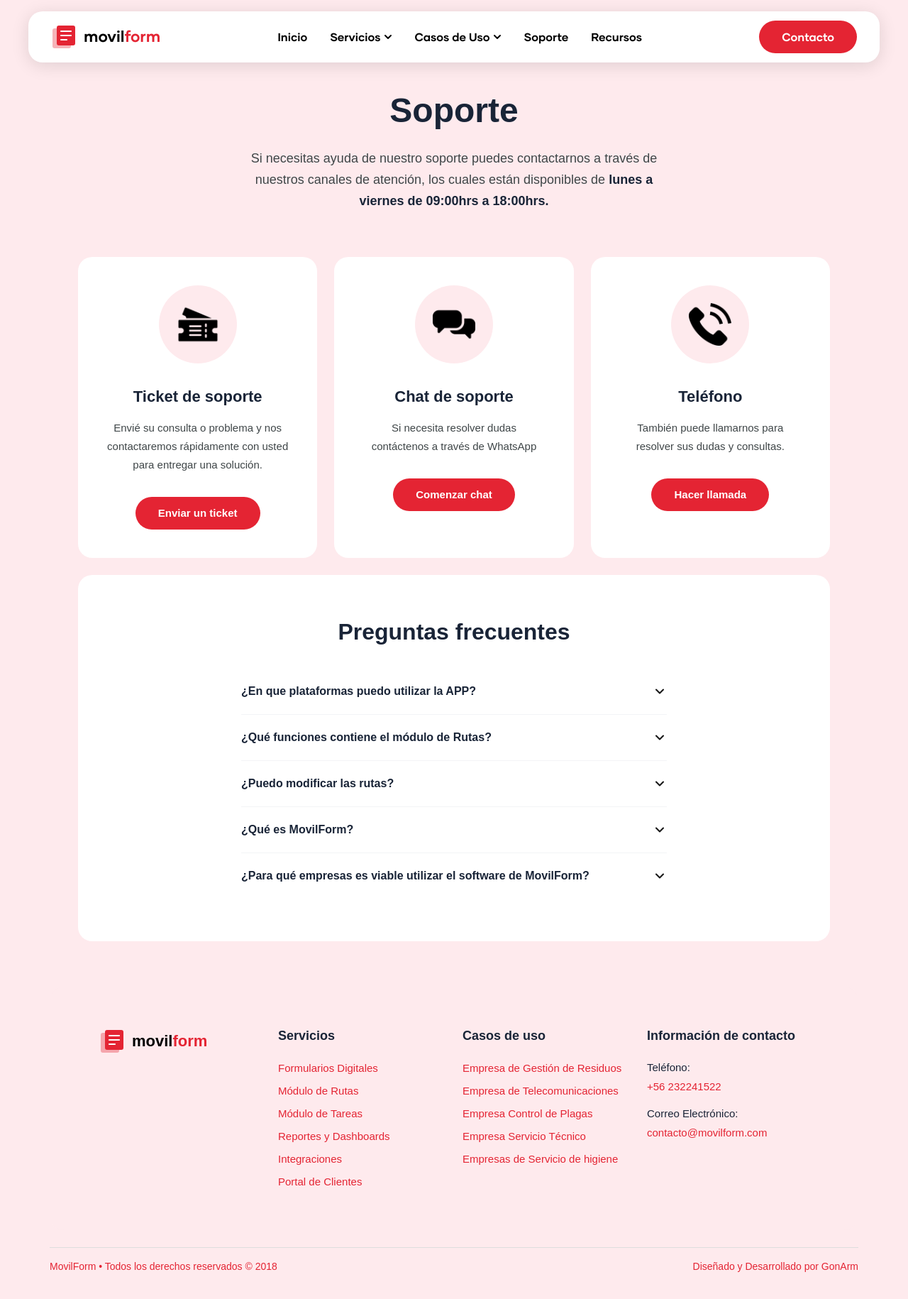
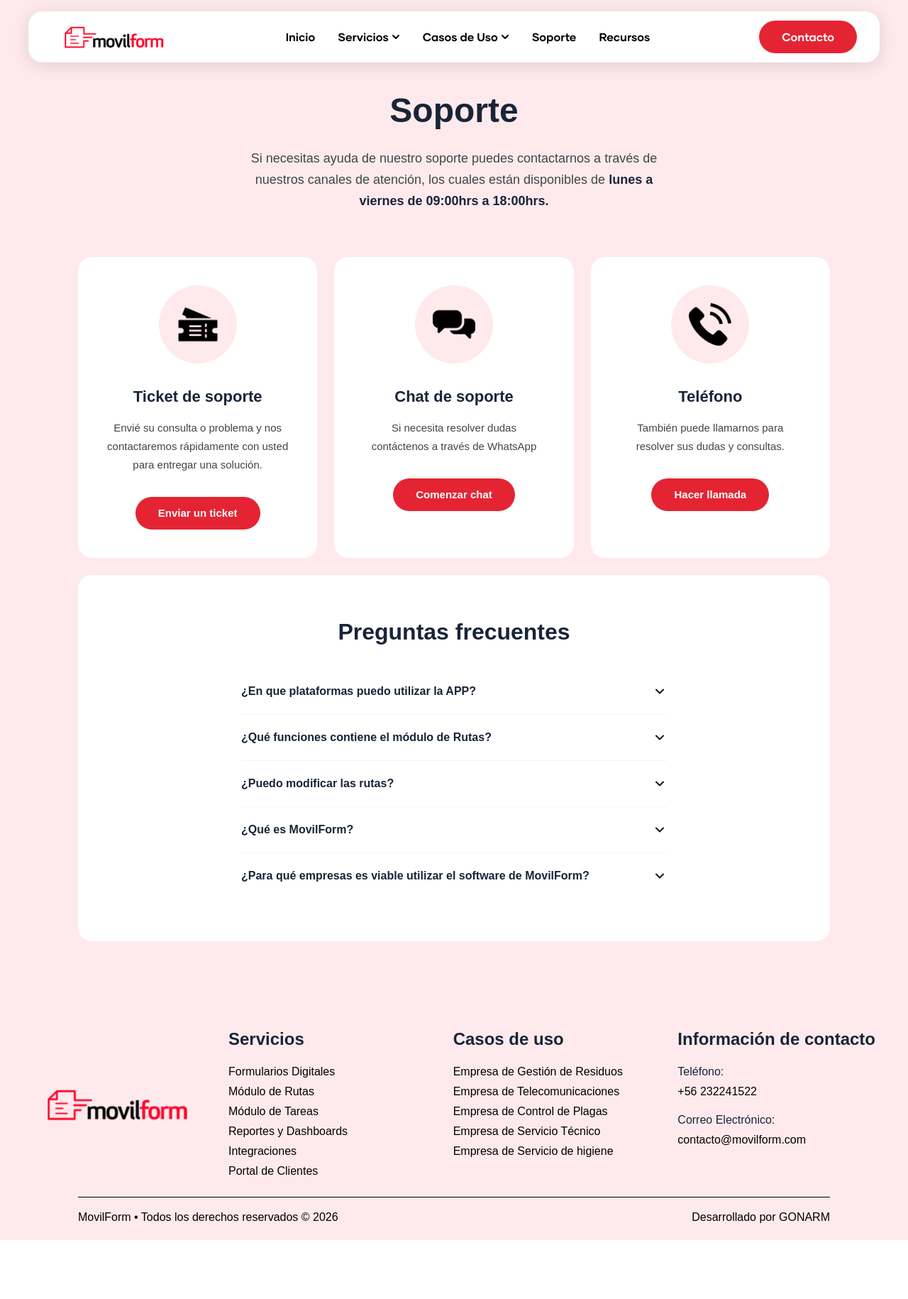
Before and after one commit to JeanGeros/movilform-gonarm, a Next.js app: page /soporte in a window 1280 px wide. Shown: the top 1830 px of the page at 71% size. After the commit the page ends 1747 px from the top, so only its background shows below. Built offline with nearby package versions, Linux system fonts and the light colour scheme; a web font is replaced by a local one.

Commit message:
feat: replace SVG icons with Font Awesome, add hover effects, update logo in navbar and footer

```diff
--- a/app/components/Footer.tsx
+++ b/app/components/Footer.tsx
@@ -1,14 +1,5 @@
-function LogoIcon() {
-  return (
-    <svg width="38" height="34" viewBox="0 0 38 34" fill="none" xmlns="http://www.w3.org/2000/svg">
-      <rect x="2" y="5" width="26" height="28" rx="3" fill="#e42433" opacity="0.35" />
-      <rect x="8" y="1" width="26" height="28" rx="3" fill="#e42433" />
-      <line x1="14" y1="9"  x2="28" y2="9"  stroke="white" strokeWidth="2.2" strokeLinecap="round" />
-      <line x1="14" y1="15" x2="28" y2="15" stroke="white" strokeWidth="2.2" strokeLinecap="round" />
-      <line x1="14" y1="21" x2="22" y2="21" stroke="white" strokeWidth="2.2" strokeLinecap="round" />
-    </svg>
-  );
-}
+import Image from "next/image";
+import Link from "next/link";
 
 const SERVICIOS = [
   { label: "Formularios Digitales",  href: "/servicios/formularios-digitales" },
@@ -22,40 +13,36 @@
 const CASOS_DE_USO = [
   "Empresa de Gestión de Residuos",
   "Empresa de Telecomunicaciones",
-  "Empresa Control de Plagas",
-  "Empresa Servicio Técnico",
-  "Empresas de Servicio de higiene",
+  "Empresa de Control de Plagas",
+  "Empresa de Servicio Técnico",
+  "Empresa de Servicio de higiene",
 ];
 
 export default function Footer() {
   return (
-    <footer className="pb-10">
+    <footer className="">
       {/* Card */}
-      <div className="mx-[70px] bg-[#feeaed] rounded-[20px] px-[70px] py-14">
-        <div className="grid grid-cols-[220px_1fr_1fr_1fr] gap-8">
+      <div className="max-w-[1440px] mx-auto bg-[#feeaed] rounded-[20px] px-[40px] pt-14 pb-5">
+        <div className="grid grid-cols-[250px_1fr_1fr_1fr] gap-8">
 
           {/* Logo */}
-          <div className="flex items-start pt-1">
-            <a href="/" className="flex items-center gap-2">
-              <LogoIcon />
-              <span className="font-satoshi text-[22px] leading-none">
-                <span className="font-black text-black">movil</span>
-                <span className="font-black text-[#e42433]">form</span>
-              </span>
-            </a>
+          <div className="flex items-center pt-1">
+            <Link href="/">
+              <Image src="/cropped-movilform-logo-sticky-1-1.png" alt="MovilForm" width={300} height={140} className="h-[150px] w-[400px] object-contain" />
+            </Link>
           </div>
 
           {/* Servicios */}
           <div>
-            <h4 className="font-satoshi text-[18px] font-bold text-[#192437] mb-5">
+            <h4 className="font-satoshi text-[24px] font-bold text-[#192437] mb-4">
               Servicios
             </h4>
-            <ul className="space-y-2">
+            <ul className="space-y-1">
               {SERVICIOS.map((item) => (
                 <li key={item.label}>
                   <a
                     href={item.href}
-                    className="font-satoshi text-[15px] text-[#e42433] hover:underline"
+                    className="font-satoshi text-[16px] text-black hover:underline"
                   >
                     {item.label}
                   </a>
@@ -66,15 +53,15 @@
 
           {/* Casos de uso */}
           <div>
-            <h4 className="font-satoshi text-[18px] font-bold text-[#192437] mb-5">
+            <h4 className="font-satoshi text-[24px] font-bold text-[#192437] mb-4">
               Casos de uso
             </h4>
-            <ul className="space-y-2">
+            <ul className="space-y-1">
               {CASOS_DE_USO.map((item) => (
                 <li key={item}>
                   <a
                     href="#"
-                    className="font-satoshi text-[15px] text-[#e42433] hover:underline"
+                    className="font-satoshi text-[16px] text-black hover:underline"
                   >
                     {item}
                   </a>
@@ -85,34 +72,33 @@
 
           {/* Contacto */}
           <div>
-            <h4 className="font-satoshi text-[18px] font-bold text-[#192437] mb-5">
+            <h4 className="font-satoshi text-[24px] font-bold text-[#192437] mb-4">
               Información de contacto
             </h4>
-            <p className="font-satoshi text-[15px] text-[#192437]">Teléfono:</p>
-            <p className="font-satoshi text-[15px] text-[#e42433] mt-1">+56 232241522</p>
-            <p className="font-satoshi text-[15px] text-[#192437] mt-4">Correo Electrónico:</p>
+            <p className="font-satoshi text-[16px] text-[#192437]">Teléfono:</p>
+            <p className="font-satoshi text-[16px] text-black mt-1">+56 232241522</p>
+            <p className="font-satoshi text-[16px] text-[#192437] mt-4">Correo Electrónico:</p>
             <a
               href="mailto:contacto@movilform.com"
-              className="font-satoshi text-[15px] text-[#e42433] mt-1 block hover:underline"
+              className="font-satoshi text-[16px] text-black mt-1 block hover:underline"
             >
               contacto@movilform.com
             </a>
           </div>
 
         </div>
-      </div>
-
-      {/* Divider */}
-      <div className="mx-[70px] mt-6 border-t border-[#ddd]" />
+          {/* Divider */}
+      <div className="mx-[70px] mt-6 border-t border-[black]" />
 
       {/* Bottom bar */}
       <div className="mx-[70px] mt-4 flex items-center justify-between">
-        <p className="font-satoshi text-[14px] text-[#e42433]">
-          MovilForm • Todos los derechos reservados © 2018
+        <p className="font-satoshi text-[16px] text-black">
+          MovilForm • Todos los derechos reservados © 2026
         </p>
-        <p className="font-satoshi text-[14px] text-[#e42433]">
-          Diseñado y Desarrollado por GonArm
+        <p className="font-satoshi text-[16px] text-black">
+          Desarrollado por GONARM
         </p>
+      </div>
       </div>
     </footer>
   );
--- a/app/components/Navbar.tsx
+++ b/app/components/Navbar.tsx
@@ -1,5 +1,6 @@
 "use client";
 
+import Image from "next/image";
 import { useEffect, useRef, useState } from "react";
 
 const SERVICIOS = [
@@ -19,18 +20,6 @@
   { label: "Empresas de Servicio de Higiene",          href: "/casos-de-uso/empresa-de-servicio-de-higiene" },
   { label: "Empresas de Servicio Técnico",             href: "/casos-de-uso/empresa-de-servicio-tecnico" },
 ];
-
-function LogoIcon() {
-  return (
-    <svg width="38" height="34" viewBox="0 0 38 34" fill="none" xmlns="http://www.w3.org/2000/svg">
-      <rect x="2" y="5" width="26" height="28" rx="3" fill="#e42433" opacity="0.35" />
-      <rect x="8" y="1" width="26" height="28" rx="3" fill="#e42433" />
-      <line x1="14" y1="9"  x2="28" y2="9"  stroke="white" strokeWidth="2.2" strokeLinecap="round" />
-      <line x1="14" y1="15" x2="28" y2="15" stroke="white" strokeWidth="2.2" strokeLinecap="round" />
-      <line x1="14" y1="21" x2="22" y2="21" stroke="white" strokeWidth="2.2" strokeLinecap="round" />
-    </svg>
-  );
-}
 
 function ChevronDown({ open }: { open?: boolean }) {
   return (
@@ -68,12 +57,8 @@
       <div className="bg-white rounded-[20px] px-8 h-[72px] flex items-center justify-between shadow-[0_4px_24px_rgba(0,0,0,0.12)]">
 
         {/* Logo */}
-        <a href="/" className="flex items-center gap-2 flex-shrink-0">
-          <LogoIcon />
-          <span className="font-gilmer text-[22px] leading-none">
-            <span className="font-black text-black">movil</span>
-            <span className="font-black text-[#e42433]">form</span>
-          </span>
+        <a href="/" className="flex-shrink-0">
+          <Image src="/cropped-movilform-logo-sticky-1-1.png" alt="MovilForm" width={160} height={44} className="h-[44px] w-auto object-contain" />
         </a>
 
         {/* Nav links */}
--- a/app/page.tsx
+++ b/app/page.tsx
@@ -295,7 +295,7 @@
       </section>
 
       {/* ── 8. INTEGRATION ──────────────────────────────────────────────────── */}
-      <section className="mx-auto max-w-[1440px] mb-16 p-17.5 rounded-[20px] bg-[#1d1d1b] overflow-hidden">
+      <section className="mx-auto max-w-[1440px] mb-16 p-15 rounded-[20px] bg-[#1d1d1b] overflow-hidden">
         <div className="grid grid-cols-2 gap-15 w-[90%] mx-auto">
           <div className="p-3">
             <div className="w-full h-full rounded-[15px] overflow-hidden">
```
Also changed, not shown: public/cropped-movilform-logo-sticky-1-1.png (added).
